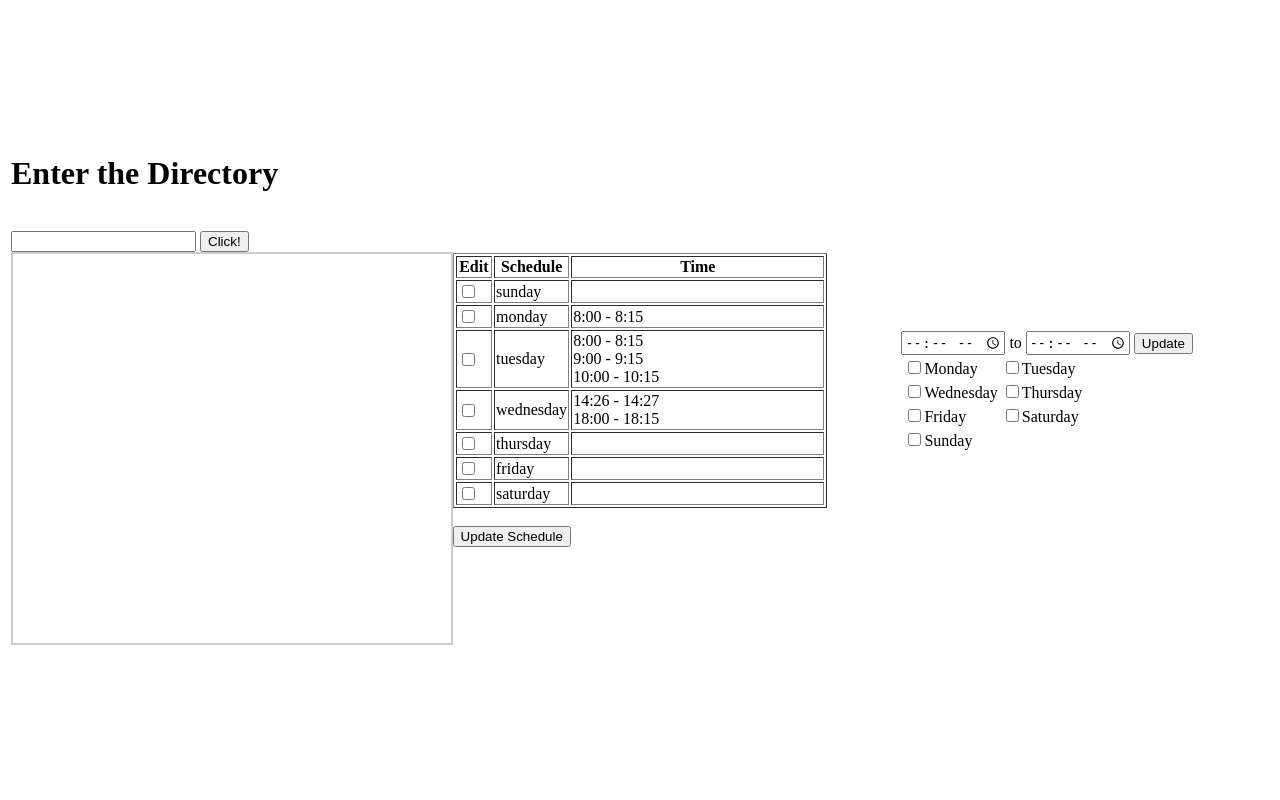
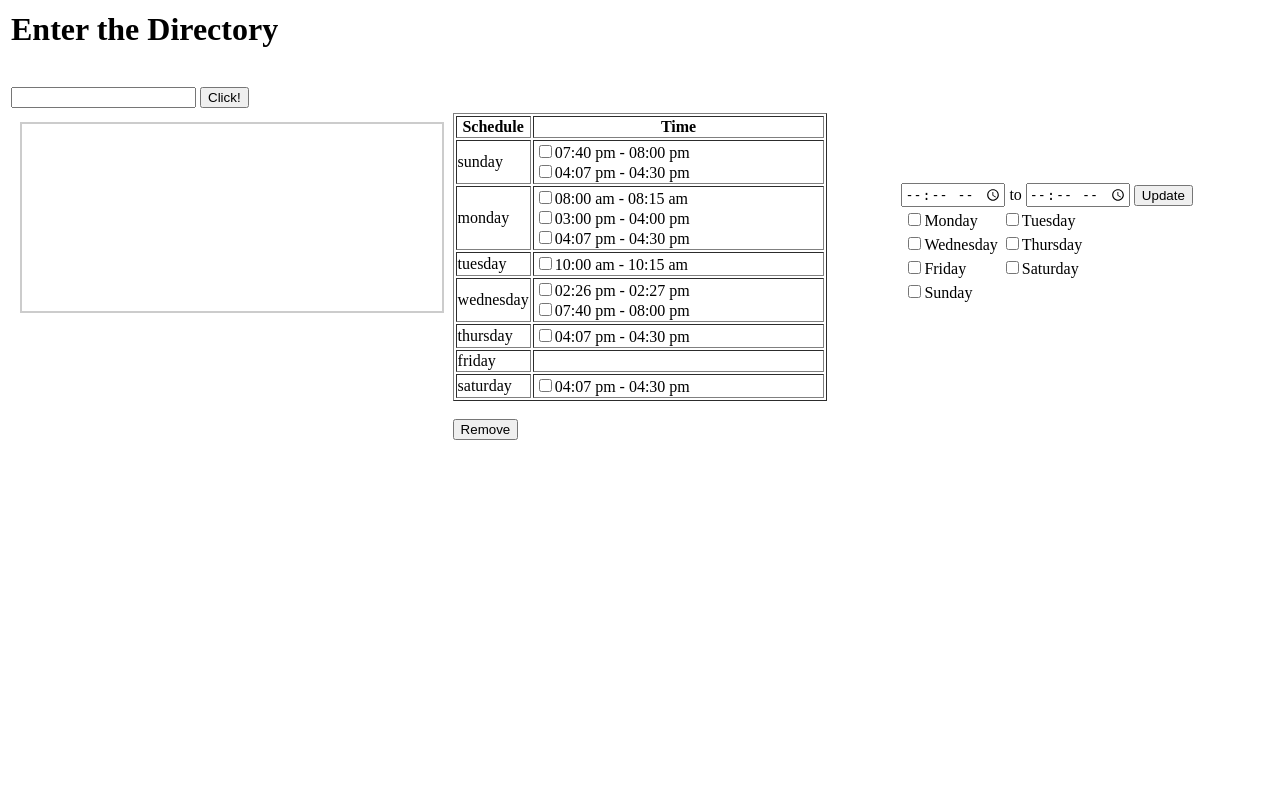
Before and after one commit to shimaabadi/cloud-based-underwater-acoustic-recorder, a PHP site: page / in a window 1280 px wide. Run offline with PHP 8.4, Linux system fonts and the light colour scheme; some libraries are stand-ins or nearby versions.

Commit message:
Schedule editor updated to remove items and update ini file

```diff
--- a/getSchedule.php
+++ b/getSchedule.php
@@ -2,13 +2,17 @@
 	$ini = parse_ini_file("schedule.ini",true);
 	$days = ['sunday','monday','tuesday','wednesday','thursday','friday','saturday'];
 	$schedule = $ini['Schedule'];
+	echo "<table border=1 width=100%>";
+	echo "<col width='20%'>";
+	echo "<col width='80%'>";
+	echo "<tr><th>Schedule</th><th>Time</th></tr>";
 	foreach($days as $day){
 		echo "<tr>";
-		echo "<td><input type='checkbox'></td>";
 		echo "<td>".$day."</td>";
 		if(strlen($schedule[$day]) > 0){
 			$times = explode(',',$schedule[$day]);
 			echo "<td>";
+			$count = 0;
 			foreach($times as $time){
 				$finalTime = '';
 				for($i = 1; $i < strlen($time) - 1;$i++){
@@ -18,7 +22,10 @@
 						$finalTime .= $time[$i];
 					}
 				}
-				echo $finalTime."<br>";
+				$formatTemp = explode('- ',$finalTime);
+				$valId = $day.",".$formatTemp[0].$formatTemp[1];
+				echo "<input type='checkbox' name='schedEdit[]' id='schedEdit' value='".$valId."'>".date('h:i a',strtotime($formatTemp[0]))." - ".date('h:i a',strtotime($formatTemp[1]))."<br>";
+				$count++;
 			}
 			echo "</td>";
 		}
@@ -28,4 +35,6 @@
 		echo "</tr>";
 	}
 	echo "</table>";
+	echo "<br>";
+	echo "<input type='submit' id='RemoveRecording' name='RemoveRecording' value='Remove'>";
  ?>
--- a/index.php
+++ b/index.php
@@ -14,9 +14,16 @@
 	height:50%;
 	overflow-y: scroll;
 	}
-.border{
+.padding{
 	padding: 70px;
 }
+td.outer-table {
+    padding: 10px;
+}
+tr.cell{
+	vertical-align: top;
+}
+
 </style>
 <?php
 	$maxcols = 5;
@@ -26,35 +33,32 @@
   <script src="http://ajax.googleapis.com/ajax/libs/jquery/1.11.2/jquery.min.js"></script>
  </head>
  <body>
- <table width=100% height=100%>
+ <table width=100% height=500px>
  <col width="35%">
  <col width="30%">
  <col width="35%">
- <tr>
- <td>
-	<h1>Enter the Directory</h1></br>
-	<input type="text" id="directory">
-	<button type='button' onclick="test()">Click!</button>
+ <tr class="cell" height="100px">
+	<td>
+		<h1>Enter the Directory</h1></br>
+		<input type="text" id="directory">
+		<button type='button' onclick="test()">Click!</button>
+	</td>
+	<td></td>
+	<td></td>
+ </tr>
+ <tr class="cell">
+ <td class="outer-table">
 	<div class="container" id="DirList"></div>
  </td>
  <td>
- <table border=1 width=100%>
- <col width="10%">
- <col width="20%">
- <col width="70%">
- <tr>
-	<th>Edit</th>
-	<th>Schedule</th>
-	<th>Time</th>
- </tr>
+ <form action="removeSchedule.php" method="post">
  <?php
 	include 'getSchedule.php';
  ?>
- <br>
- <button type="button" onclick="loadSchedule">Update Schedule</button>
+ </form>
  </td>
  <td>
- <div class="border">
+ <div class="padding">
  <form action="writeSchedule.php" method="post">
 	<input type="time" name="start" id="start"> to <input type="time" name="stop" id="stop">
 	<input type="submit" name="update" value="Update"><br>
--- a/schedule.ini
+++ b/schedule.ini
@@ -1,11 +1,10 @@
 [Schedule]
-monday = [8:00 8:15]
-tuesday = [8:00 8:15],[9:00 9:15],[10:00 10:15]
-wednesday = [14:26 14:27],[18:00 18:15]
-thursday =
+monday = [8:00 8:15],[15:00 16:00],[16:07 16:30]
+tuesday = [10:00 10:15]
+wednesday = [14:26 14:27],[19:40 20:00]
+thursday = [16:07 16:30]
 friday =
-saturday =
-sunday =
-
+saturday = [16:07 16:30]
+sunday = [19:40 20:00],[16:07 16:30]
 [Cloud]
 container = Recordings
```
Also changed, not shown: removeSchedule.php (added, +36 -0 lines).
